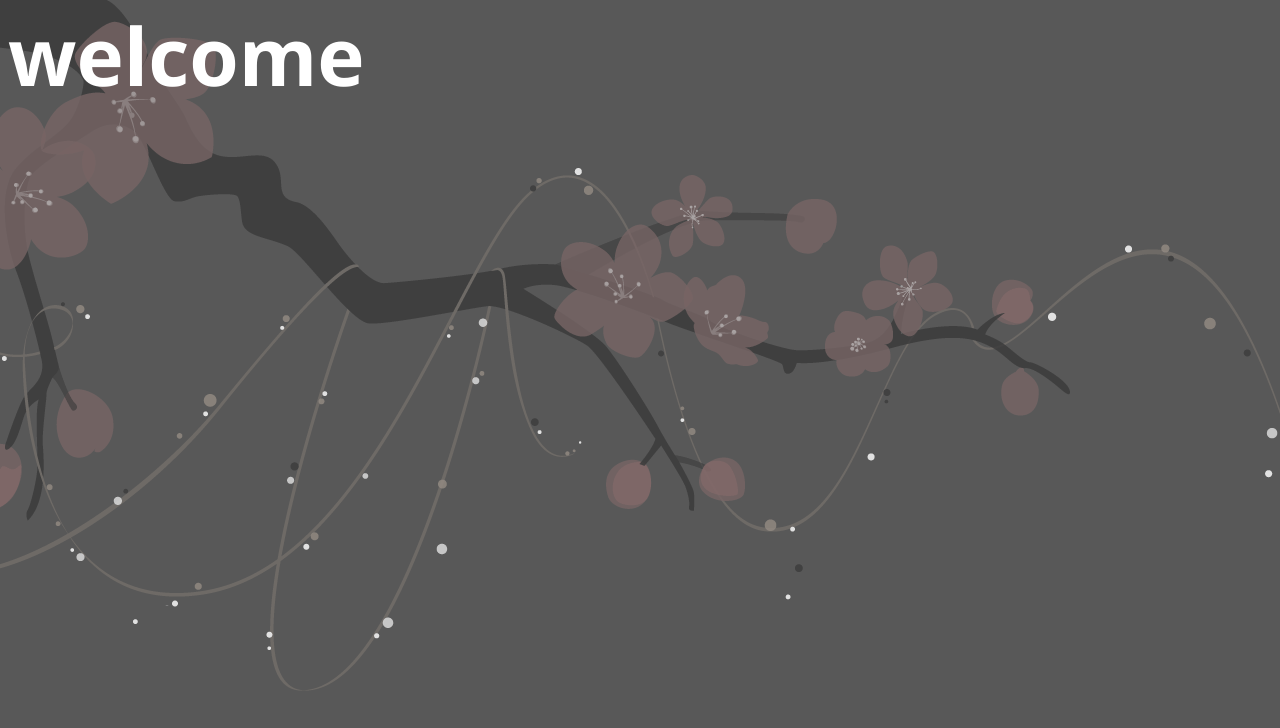
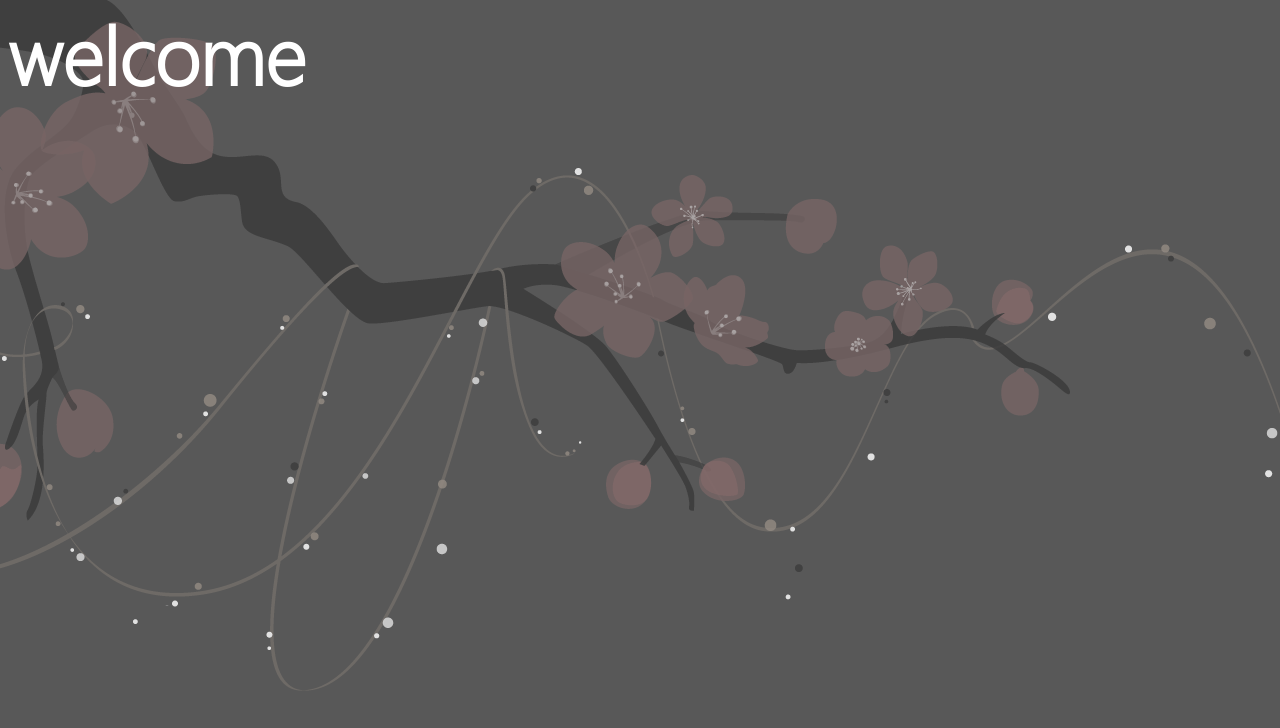
Before and after one commit to arkahvthesia/arkahvthesia, a plain HTML site: page index.html in a window 1280 px wide. Drawn offline with Linux system fonts and the light colour scheme; files whose address does not match are found by name.

Commit message:
Update index.css

```diff
--- a/index.css
+++ b/index.css
@@ -13,7 +13,7 @@ html {
   src: url("font/segoe-ui-light.ttf") format("truetype");
 }
 .altale {
-  font-family:'Segoe UI';
+  font-family:'Segoe UI Light';
   color: white;
   font-size: 40px;
   transform: translateY(-54px);
```
